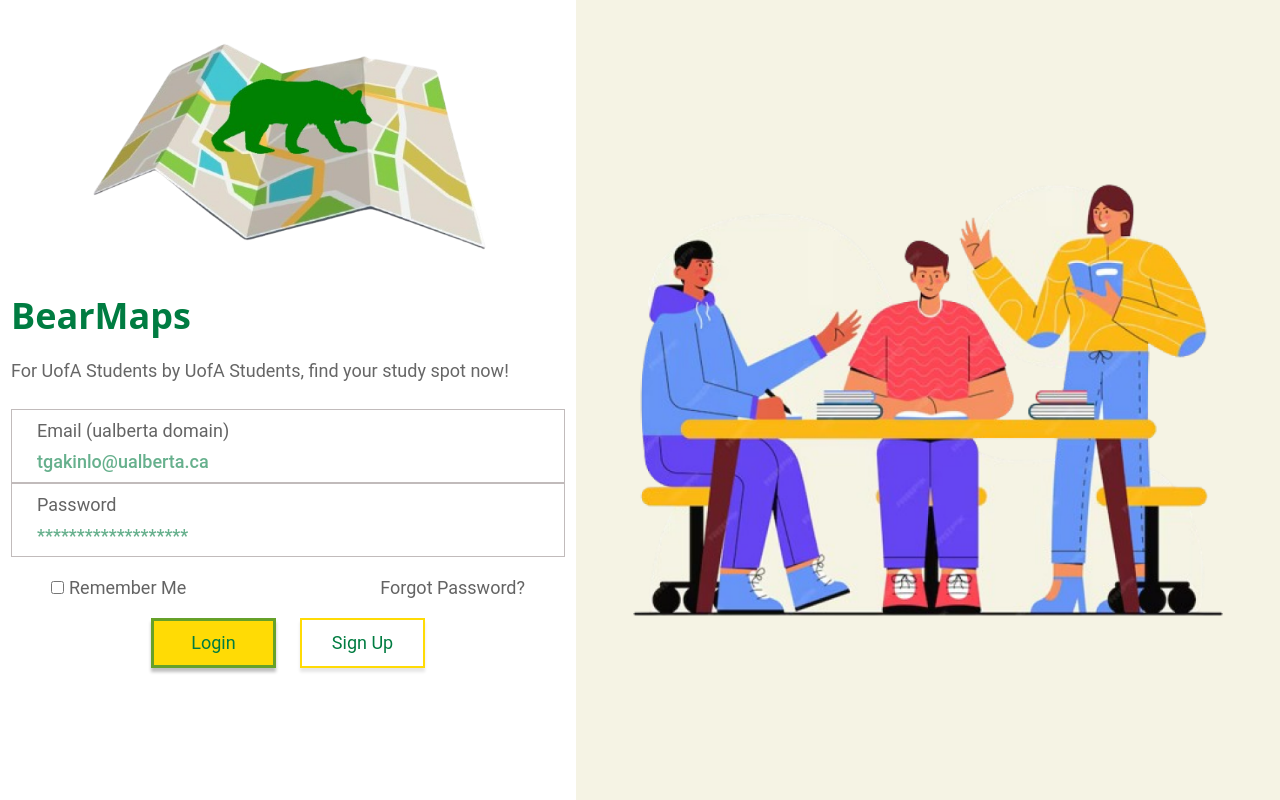
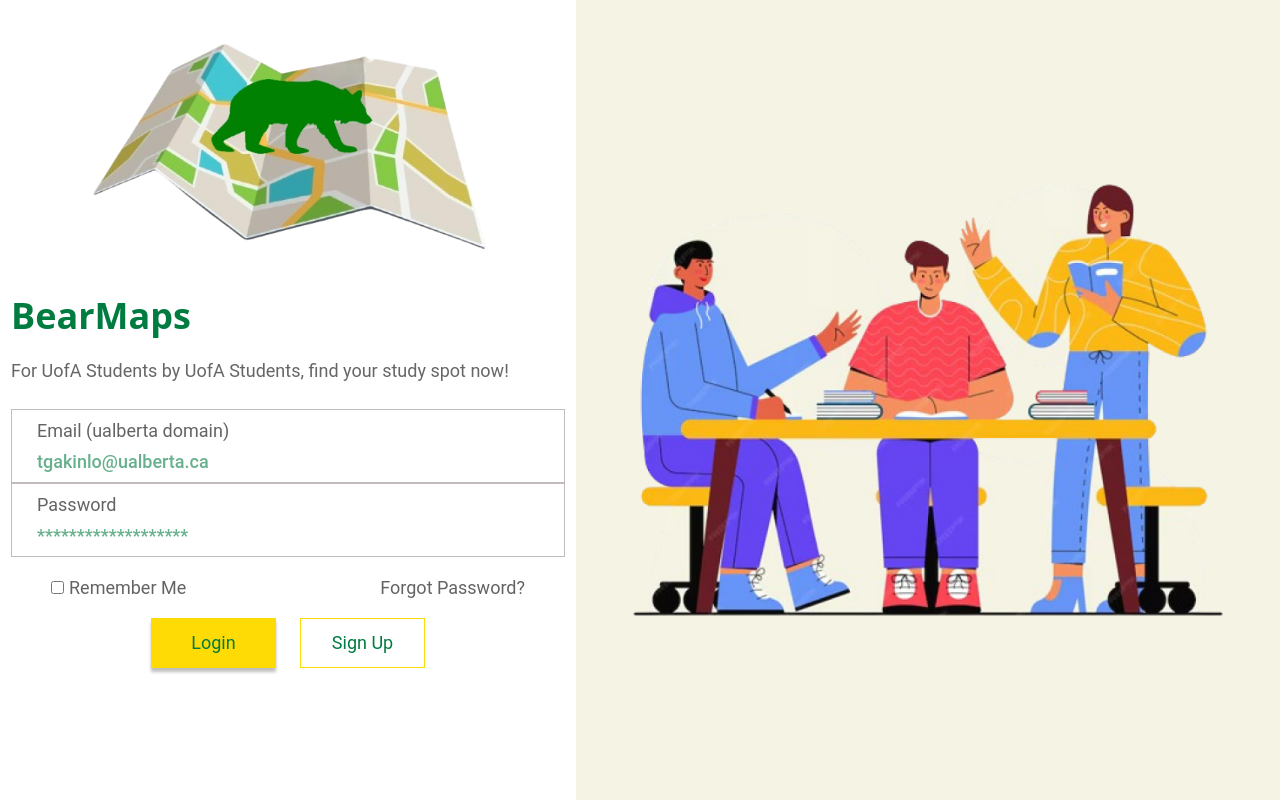
Before and after one commit to EJ-Lan/bear-maps, a React (Vite) app in the folder frontend/: page / in a window 1280 px wide. Built offline with nearby package versions, Linux system fonts and the light colour scheme.

Commit message:
SignUp and Login Adjust

```diff
--- a/frontend/src/components/Login.css
+++ b/frontend/src/components/Login.css
@@ -129,12 +129,11 @@ input::placeholder {
 
 .Login {
     background: #FFDB05;
-    border: 3px solid rgba(0, 124, 65, 0.60);
+    border: none;
     box-shadow: 0px 4px 3px rgba(0, 0, 0, 0.25);
 }
 
 .SignUp {
     background: white;
-    border: 2px solid #FFDB05;
-    box-shadow: 0px 4px 3px rgba(0, 0, 0, 0.1);
+    border: 1px solid #FFDB05;
 }
```
